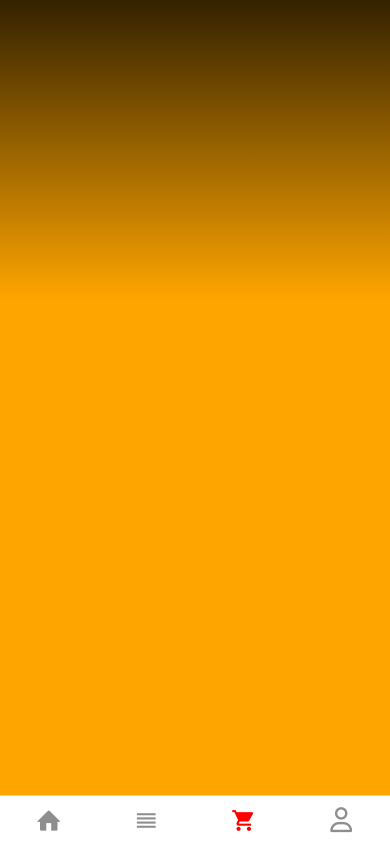
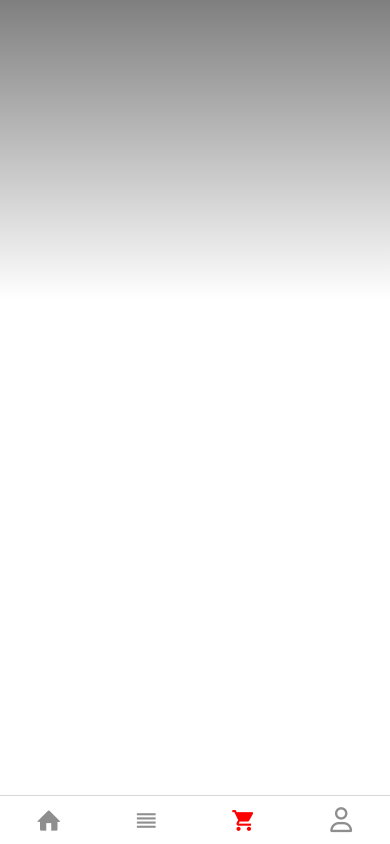
Before and after one commit to tee2490/EcommerceApp, a React Native app: screen /CART in a window 390 px wide. Built offline with nearby package versions, Linux system fonts and the light colour scheme.

Commit message:
Expo LinearGradient Background

```diff
--- a/src/screen/HomeScreen.jsx
+++ b/src/screen/HomeScreen.jsx
@@ -7,7 +7,7 @@ const HomeScreen = () => {
     <View style={styles.container}>
       <LinearGradient
         // Background Linear Gradient
-        colors={["rgba(0,0,0,0.8)", "transparent"]}
+        colors={["rgba(0,0,0,0.5)", "transparent"]}
         style={styles.background}
       />
     </View>
@@ -21,7 +21,7 @@ const styles = StyleSheet.create({
     flex: 1,
     alignItems: "center",
     justifyContent: "center",
-    backgroundColor: "orange",
+    backgroundColor: "white",
     marginTop: Platform.OS == "android" ? 25 : 0,
   },
   background: {
```
